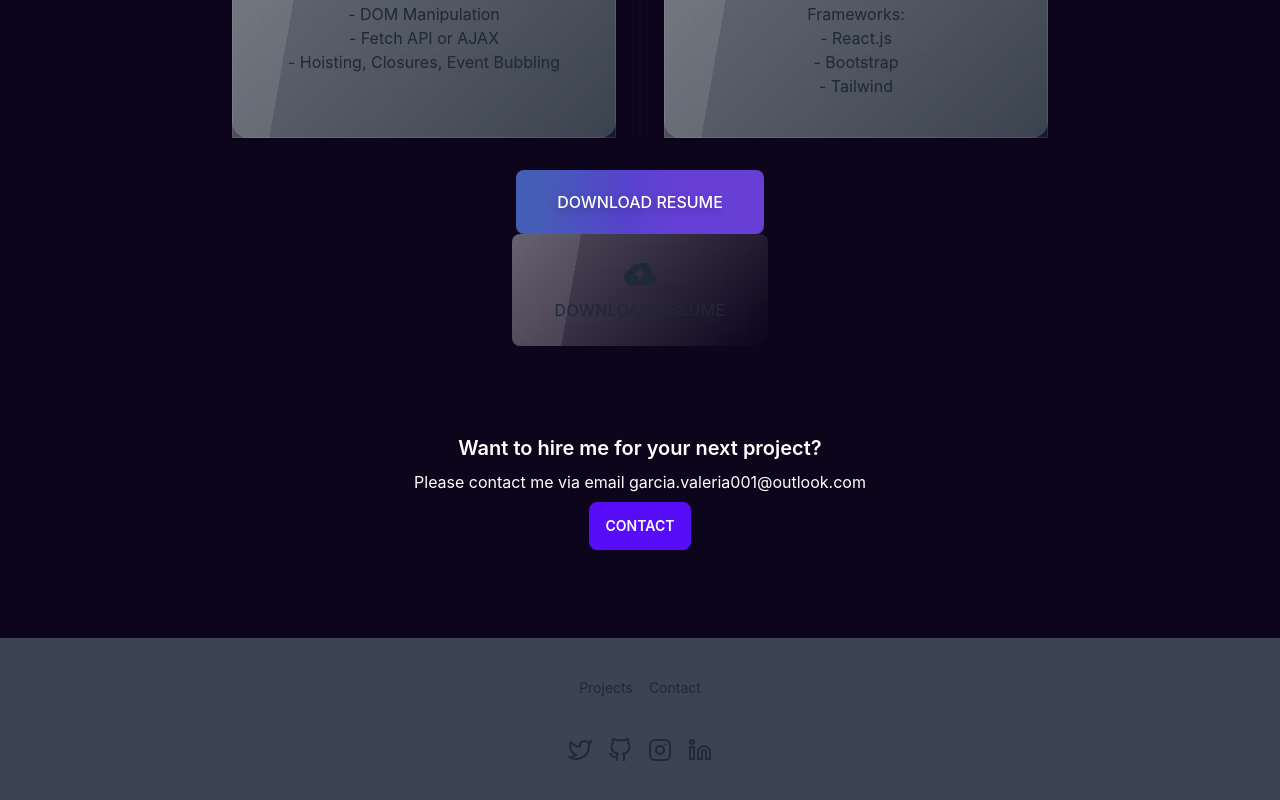
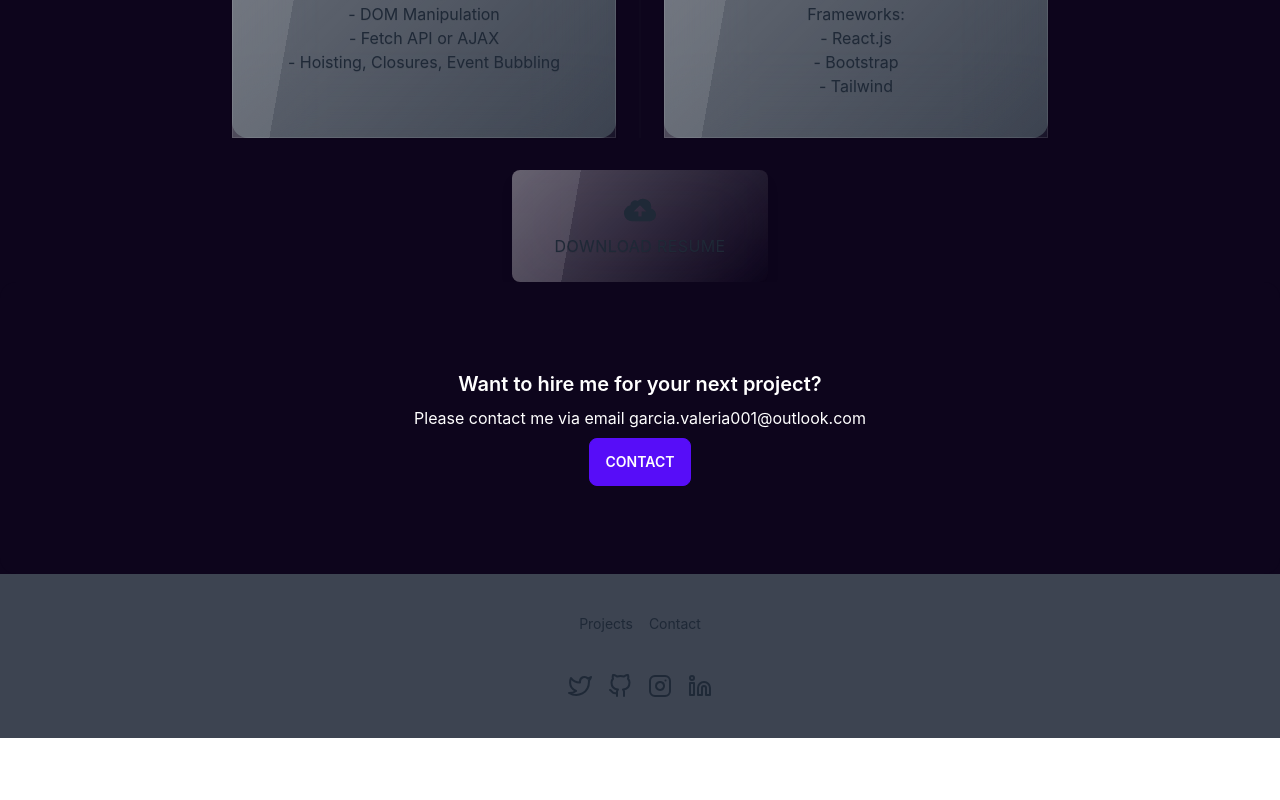
Before and after one commit to vhivestate/vhive, a React (Create React App) app: page /resume in a window 1280 px wide. Shown: the part 1283-2083 px from the top of the page. After the commit the page ends 2021 px from the top, so only its background shows below. Built offline with nearby package versions, Linux system fonts and the light colour scheme.

Commit message:
resume download btn

```diff
--- a/src/pages/Resume/index.js
+++ b/src/pages/Resume/index.js
@@ -96,20 +96,20 @@ function Resume() {
 
     </div>
 
-    <div className="flex flex-wrap justify-center">
+    {/* <div className="flex flex-wrap justify-center">
         <div download="resume.22.pdf" className="button-36 btn">
           <a href={ResumePdf} download="resume.22.pdf"> Download Resume
           </a>
         </div>
-    </div>
+    </div> */}
 
 {/* button test */}
-    <div className="flex items-center justify-center ">
+    <div download="resume.22.pdf" className="flex items-center justify-center ">
         <label className="w-64 flex flex-col items-center py-6 glass text-blue rounded-lg shadow-lg tracking-wide uppercase border border-blue cursor-pointer hover:bg-primary hover:text-white">
             <svg className="w-8" fill="currentColor" xmlns="http://www.w3.org/2000/svg" viewBox="0 0 20 20">
                 <path d="M16.88 9.1A4 4 0 0 1 16 17H5a5 5 0 0 1-1-9.9V7a3 3 0 0 1 4.52-2.59A4.98 4.98 0 0 1 17 8c0 .38-.04.74-.12 1.1zM11 11h3l-4-4-4 4h3v3h2v-3z" />
             </svg>
-            <span  className="mt-2 text-base leading-normal">Download Resume</span>
+            <a  href={ResumePdf} download="resume.22.pdf" className="mt-2 text-base leading-normal">Download Resume</a>
         </label>
     </div>
 
```
